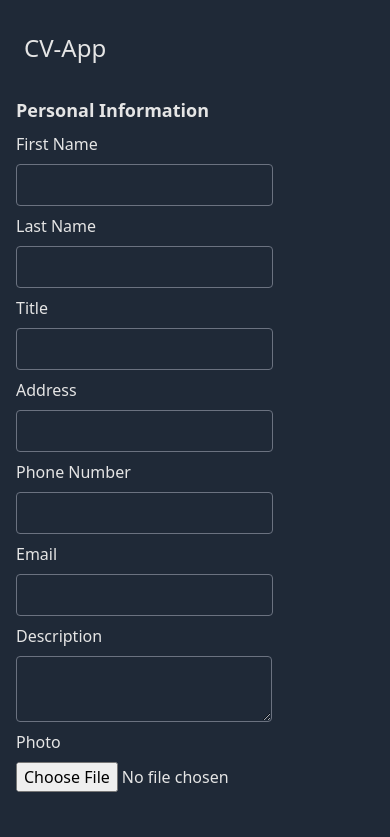
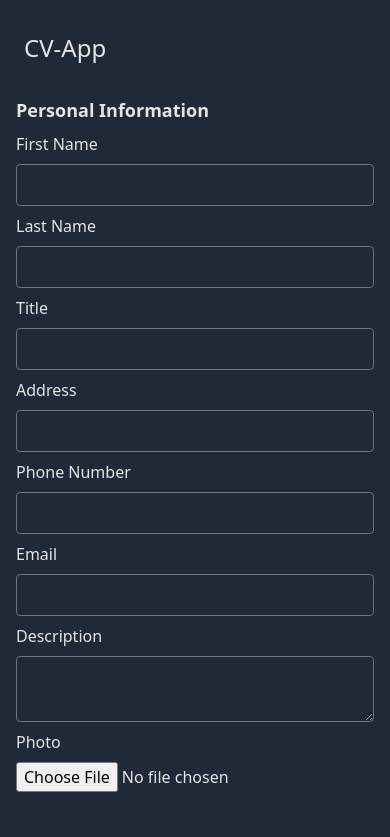
Before and after one commit to RokuFSD/cv-app-v2, a React (Vite) app: page / in a window 390 px wide. Shown: the top 837 px of the page. Built offline with nearby package versions, Linux system fonts and the light colour scheme.

Commit message:
Fixed styles on form

```diff
--- a/src/components/CvPreview/CvPreview.jsx
+++ b/src/components/CvPreview/CvPreview.jsx
@@ -9,7 +9,7 @@ function CvPreview() {
       <section className="block md:hidden">
         Can`&apos`t render on this device :(
       </section>
-      <section className="hidden md:flex flex-col h-192 w-10/12 lg:w-6/12 xl:w-4/12">
+      <section className="hidden md:block fixed top-24 right-6 w-7/12 h-160 lg:w-144 right-12 xl:right-96">
         {/* Header */}
         <div className="bg-neutral-800 h-24 px-3 flex flex-col justify-center">
           <h2 className="text-neutral-200 text-2xl font-semibold">
--- a/src/components/FormContainer/FormContainer.jsx
+++ b/src/components/FormContainer/FormContainer.jsx
@@ -10,7 +10,7 @@ function FormContainer() {
   return (
     <form
       aria-label="Add information"
-      className="text-neutral-200 flex flex-col gap-10 w-64 align-center lg:w-80 "
+      className="text-neutral-200 flex flex-col gap-10 w-full align-center md:w-64 lg:w-80 xl:ml-72"
     >
       <FormGroup
         ariaLabel="Personal Information"
--- a/src/components/FormGroup/FormGroupList.jsx
+++ b/src/components/FormGroup/FormGroupList.jsx
@@ -19,7 +19,7 @@ function FormGroupList({ inputs, type }) {
         modify={type}
         groupId={item.id}
       />
-      <div className="flex w-64 justify-center gap-8 lg:w-80">
+      <div className="flex w-full justify-center gap-8 md:w-64 lg:w-80">
         {index === sectionQuantity.length - 1 && (
           <Button
             label="Add"
--- a/src/components/FormInput/FormInput.jsx
+++ b/src/components/FormInput/FormInput.jsx
@@ -8,7 +8,7 @@ function FormInput({ id, label, type, required, onChange }) {
         {type === "textarea" ? (
           <textarea
             id={id}
-            className="bg-transparent rounded w-80"
+            className="bg-transparent rounded w-full md:w-80"
             required={required}
             onChange={(evt) => onChange(evt)}
           />
@@ -16,7 +16,7 @@ function FormInput({ id, label, type, required, onChange }) {
           <input
             type={type}
             id={id}
-            className="bg-transparent rounded w-80"
+            className="bg-transparent rounded w-full md:w-80"
             required={required}
             onChange={(evt) => onChange(evt)}
           />
--- a/src/layouts/Main/index.jsx
+++ b/src/layouts/Main/index.jsx
@@ -5,7 +5,7 @@ import { FormProvider } from "../../context/FormContext";
 
 function Main() {
   return (
-    <main className="flex bg-gray-800 pt-24 pb-16 px-4 h-full flex-col  gap-6 sm:px-6 md:flex-row lg:justify-around">
+    <main className="bg-gray-800 pt-24 pb-16 h-full px-4">
       <FormProvider>
         <FormContainer />
         <CvPreview />
```
